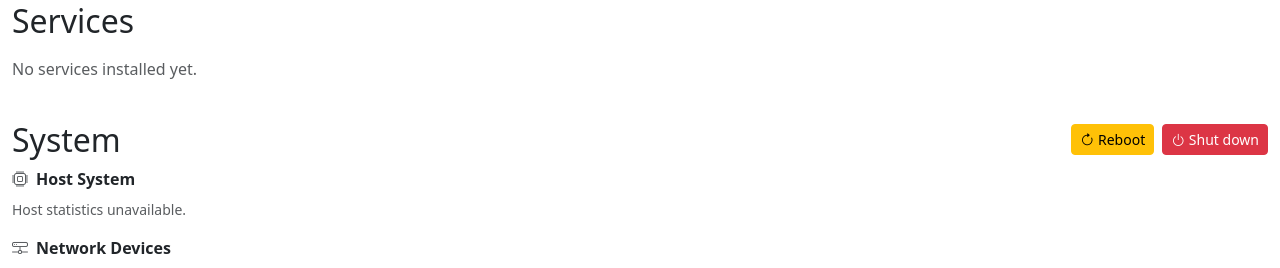
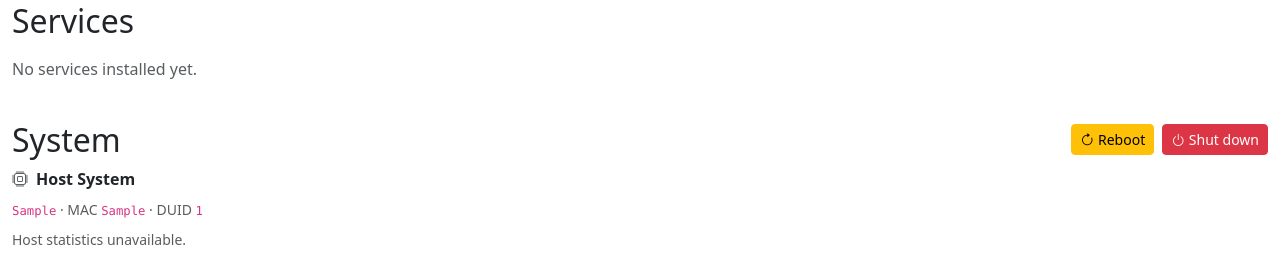
Before and after one commit to egabosh/SymbiOS, a Django app: template webui/main/templates/main/home.html in a window 1280 px wide. Shown: the part 183-451 px from the top of the page. Run offline with Django 4.2, Linux system fonts and the light colour scheme; the template is opened without the code that fills it: most values are stand-ins (such as "Sample title", 1, 10 or a date in 2020); some libraries are stand-ins or nearby versions.

Commit message:
dashboard: show primary NIC MAC and DHCPv6 DUID under System
symbios-system-stats.sh reports net_iface/net_mac/net_duid (default route interface, nmcli client DUID when leased); home page renders them as a muted line above the Host System tiles.

```diff
--- a/webui/main/templates/main/home.html
+++ b/webui/main/templates/main/home.html
@@ -128,6 +128,11 @@
   <span class="fw-semibold">Host System</span>
   <span class="ms-auto small text-muted" id="stats-time"></span>
 </div>
+{% if host_stats.net_iface %}
+<div class="small text-muted mb-2">
+  <code>{{ host_stats.net_iface }}</code> &middot; MAC <code>{{ host_stats.net_mac }}</code>{% if host_stats.net_duid %} &middot; DUID <code>{{ host_stats.net_duid }}</code>{% endif %}
+</div>
+{% endif %}
 <div id="host-stats" class="mb-3">
   {% if host_stats.cores %}
   <div class="row g-2">
```
Also changed, not shown: 1 other file.
